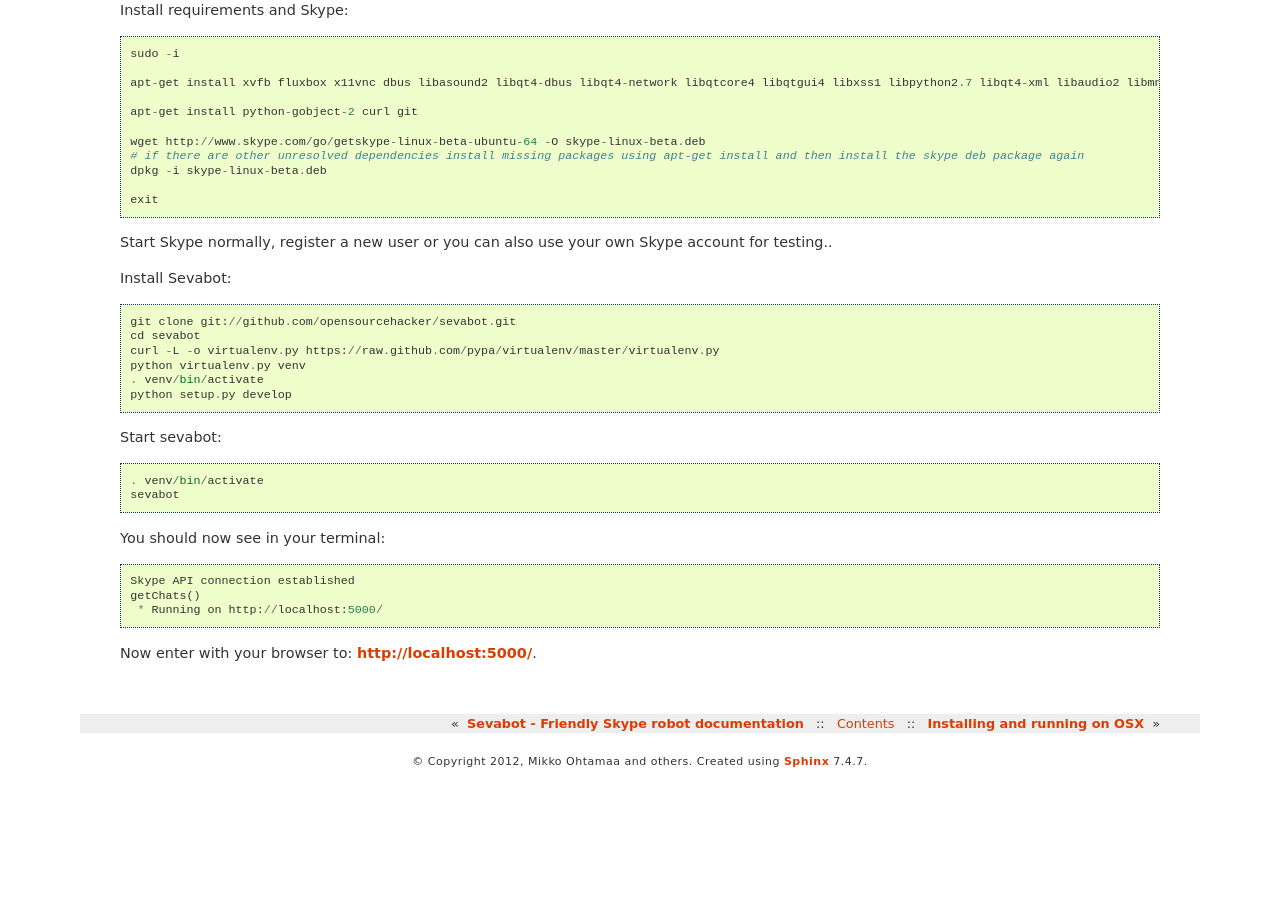
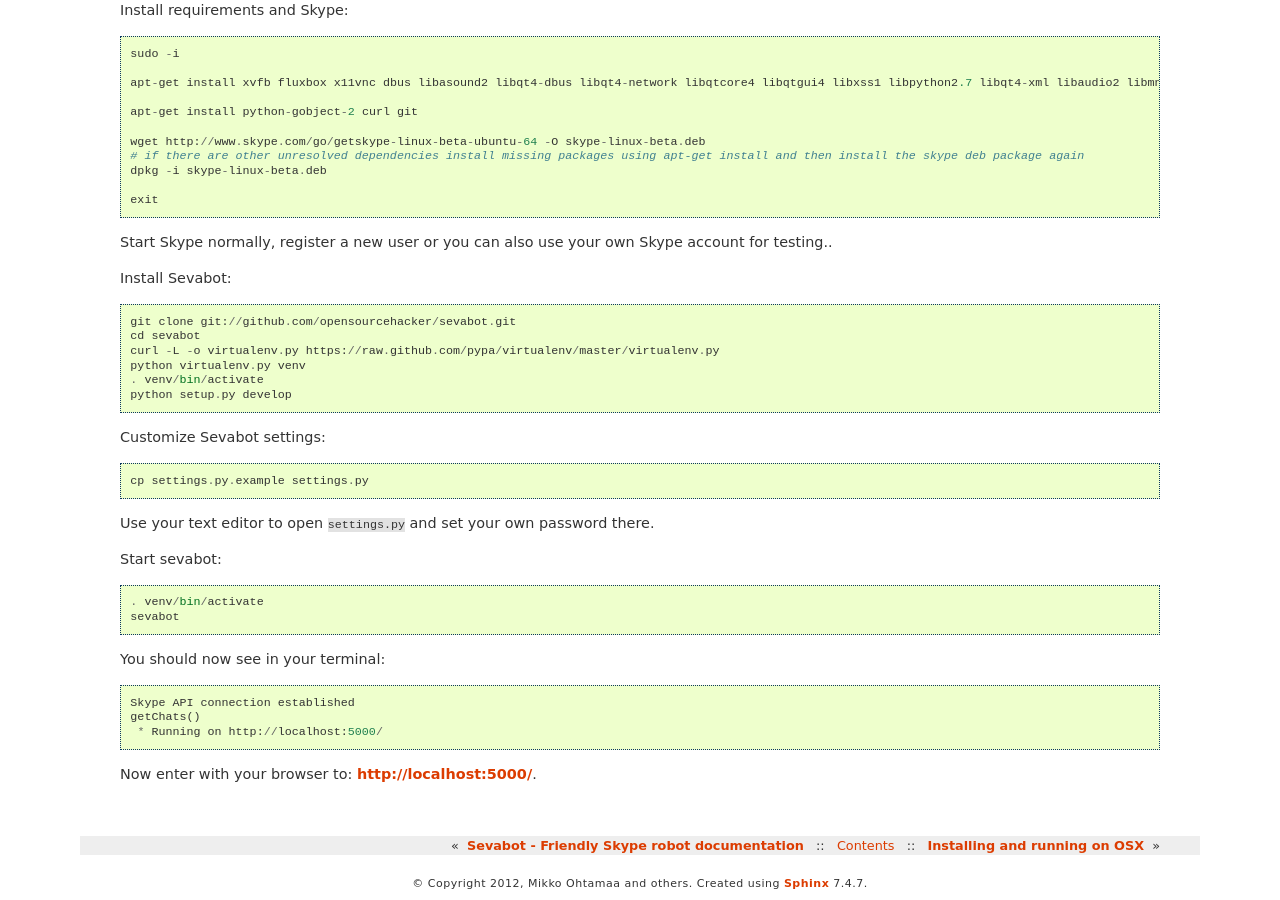
Before and after one commit to opensourcehacker/sevabot, a Sphinx documentation site: the page built from docs/source/ubuntu.rst, in a window 1280 px wide and 900 px high, scrolled down 5558 px. Built offline with Sphinx 7.4.7, drawn with Linux system fonts in a browser that asks for light colours; before the commit the page ends 6337 px from its top, so only the background shows below that.

Commit message:
Added missing settings.py step

```diff
--- a/docs/source/ubuntu.rst
+++ b/docs/source/ubuntu.rst
@@ -247,6 +247,12 @@
     . venv/bin/activate
     python setup.py develop
 
+Customize Sevabot settings::
+
+    cp settings.py.example settings.py
+
+Use your text editor to open ``settings.py`` and set your own password there.
+
 Start sevabot::
 
     . venv/bin/activate
```
